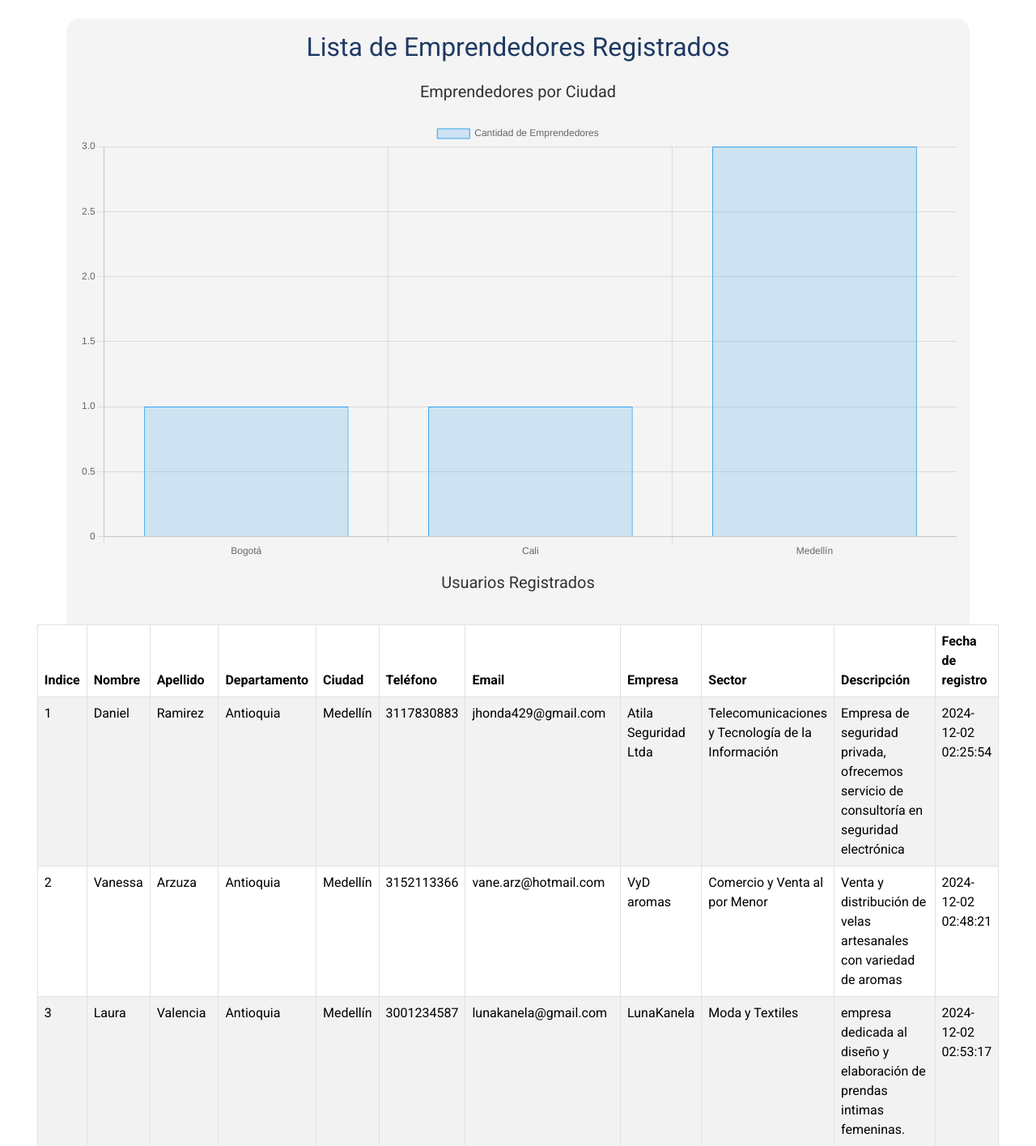
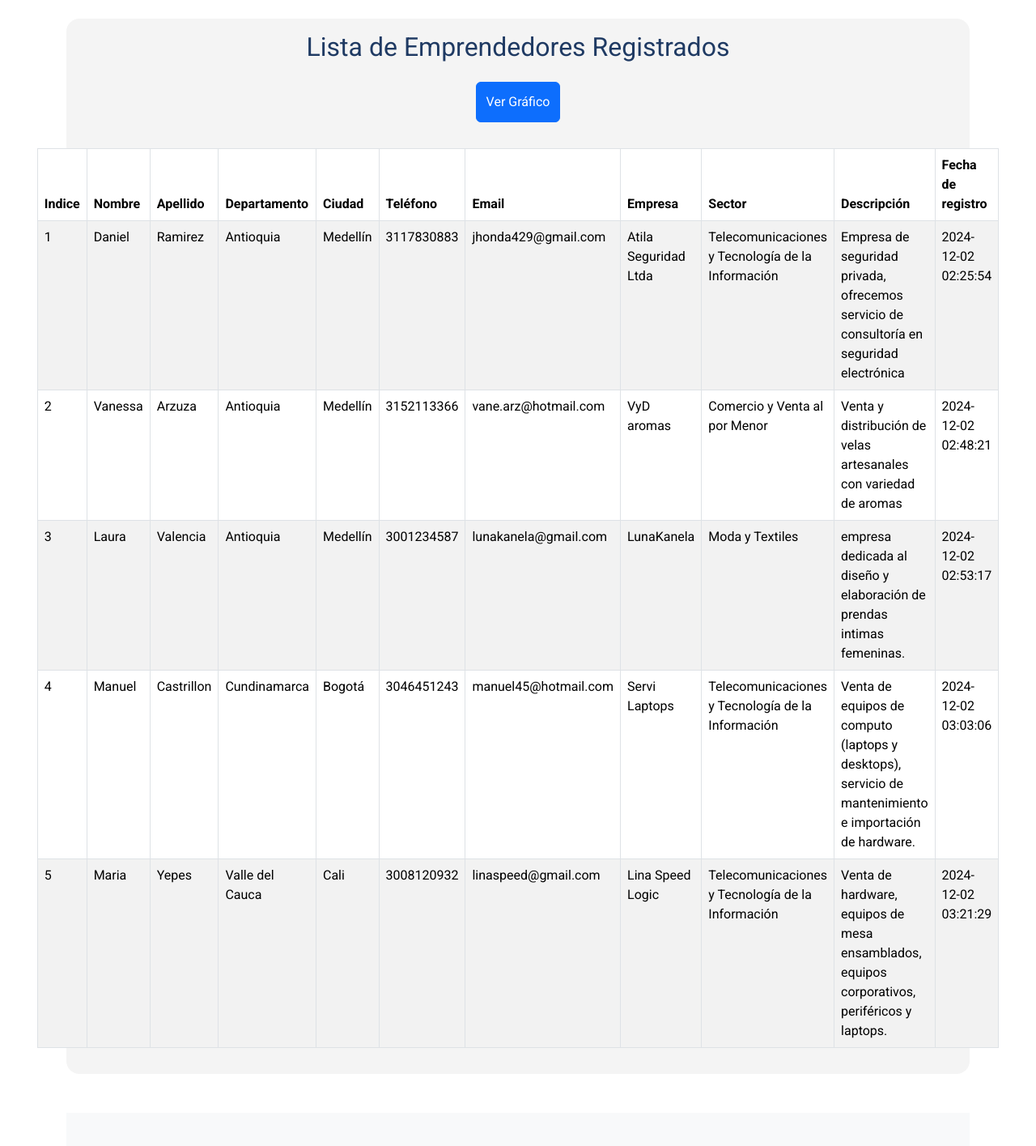
Before and after one commit to jdaniel0607/EmprendeDurosResponsive, a PHP site: page /consulta.php in a window 1280 px wide. Shown: the part 107-1522 px from the top of the page at 81% size. Run offline with PHP 8.4, Linux system fonts and the light colour scheme; data comes from the database, SQL or seed files in the repository.

Commit message:
en pestaña consulta.php agrego botón para que el usuario decida ver o no los graficos estadisticos de la cantidad de clientes por ciudad.

```diff
--- a/consulta.php
+++ b/consulta.php
@@ -91,21 +91,43 @@ foreach ($ciudades as $ciudad) {
         }
         ?>
 
-        <!-- Aquí va el gráfico -->
-        <h3>Emprendedores por Ciudad</h3>
-        <canvas id="myChart" width="200" height="100"></canvas>
+        <!-- Botón para mostrar el gráfico -->
+
+        <button id="mostrarGrafico" class="btn btn-primary">Ver Gráfico</button>
+
+        <!-- Contenedor del gráfico, inicialmente oculto -->
+        <div id="contenedorGrafico" style="display: none;" class="mt-3">
+            <h3>Emprendedores por Ciudad</h3>
+            <canvas id="myChart" width="200" height="100"></canvas>
+        </div>
 
         <script>
+            // botón y el contenedor del gráfico
+            const botonGrafico = document.getElementById('mostrarGrafico');
+            const contenedorGrafico = document.getElementById('contenedorGrafico');
+
+            // Creamos evento para mostrar y ocultar el gráfico
+            botonGrafico.addEventListener('click', function() {
+                if (contenedorGrafico.style.display === 'none') {
+                    contenedorGrafico.style.display = 'block'; // Mostrar el gráfico
+                    botonGrafico.textContent = 'Ocultar Gráfico'; // Cambiar el texto del botón
+                } else {
+                    contenedorGrafico.style.display = 'none'; // Ocultar el gráfico
+                    botonGrafico.textContent = 'Ver Gráfico'; // Restaurar el texto del botón
+                }
+            });
+
+            // Configurando el grafico
             var ctx = document.getElementById('myChart').getContext('2d');
             var myChart = new Chart(ctx, {
-                type: 'bar', // Tipo de gráfico, puede ser 'pie' para un gráfico circular
+                type: 'bar',
                 data: {
-                    labels: <?php echo json_encode($labels); ?>, // Ciudades
+                    labels: <?php echo json_encode($labels); ?>,
                     datasets: [{
                         label: 'Cantidad de Emprendedores',
-                        data: <?php echo json_encode($data); ?>, // Cantidad de emprendedores por ciudad
-                        backgroundColor: 'rgba(54, 162, 235, 0.2)', // Color de las barras
-                        borderColor: 'rgba(54, 162, 235, 1)', // Color del borde de las barras
+                        data: <?php echo json_encode($data); ?>,
+                        backgroundColor: 'rgba(54, 162, 235, 0.2)',
+                        borderColor: 'rgba(54, 162, 235, 1)',
                         borderWidth: 1
                     }]
                 },
@@ -119,8 +141,9 @@ foreach ($ciudades as $ciudad) {
             });
         </script>
 
+
         <!-- Tabla de usuarios -->
-        <h3>Usuarios Registrados</h3>
+
         <table class="table table-bordered table-striped mt-3">
             <thead>
                 <tr>
```
